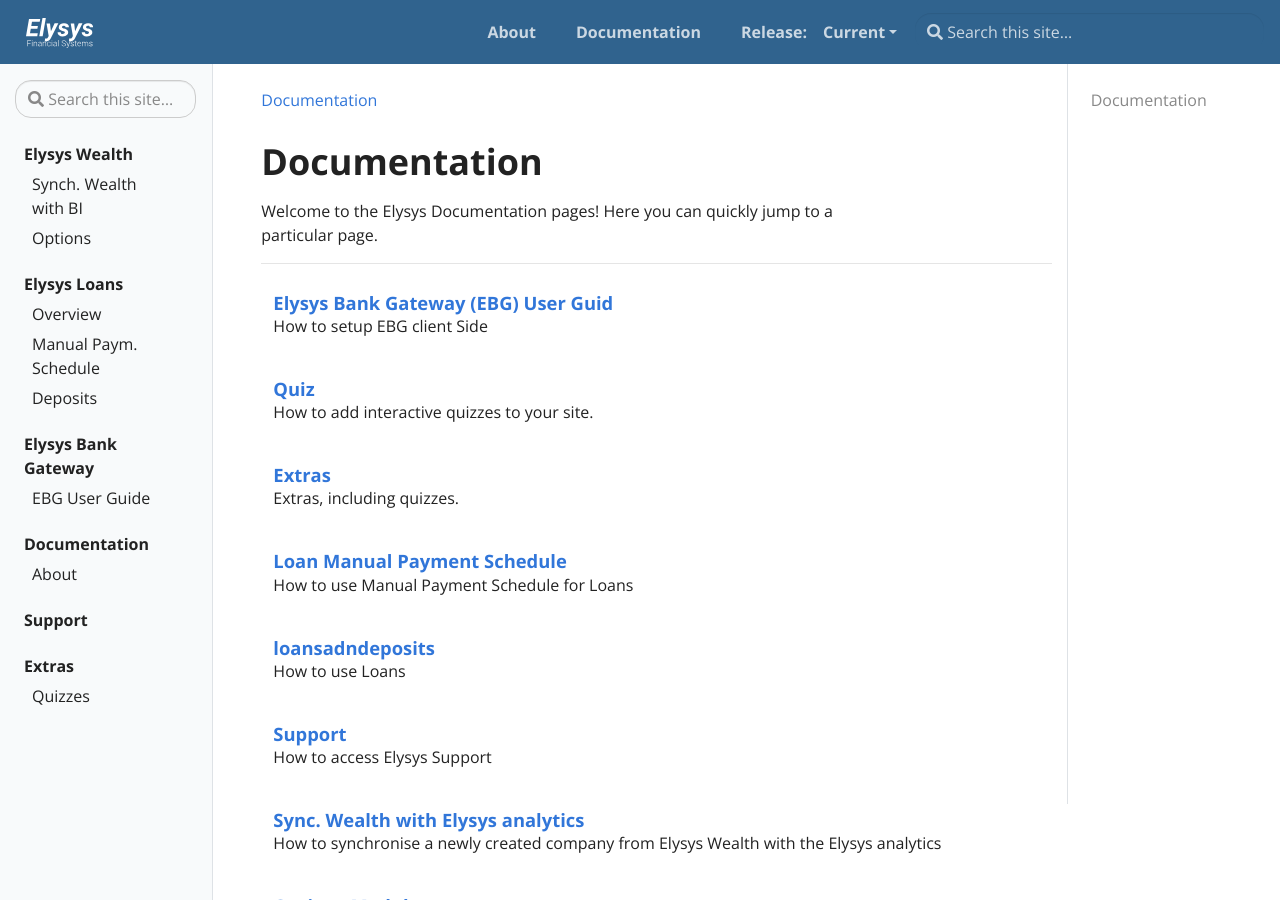
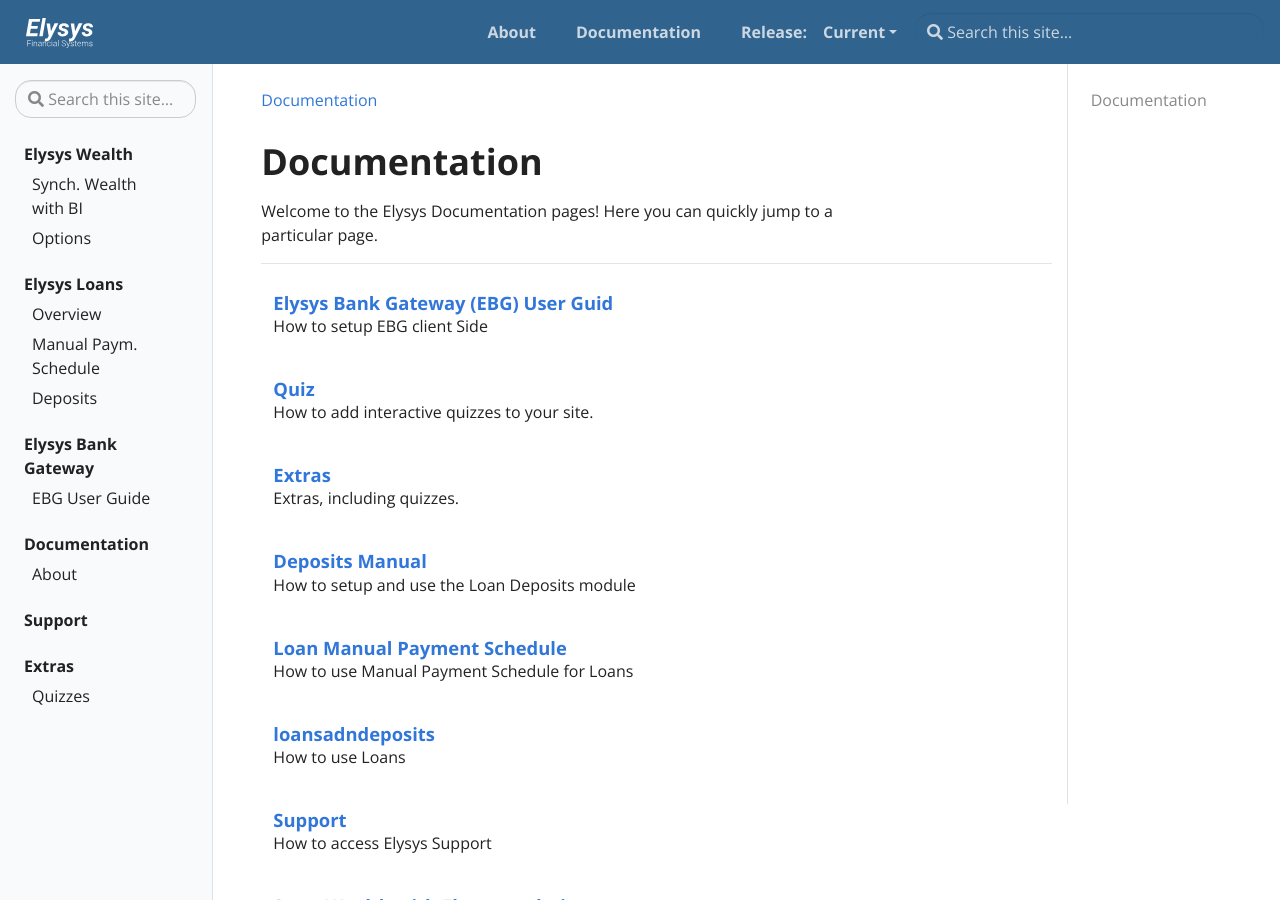
Before and after one commit to Elysys/Docs, a Jekyll site: the page built from pages/docs.md, in a window 1280 px wide and 900 px high. Built offline with Jekyll 4.4.1, drawn with Linux system fonts in a browser that asks for light colours.

Commit message:
US 356 add title and tags

```diff
--- a/_docs/loans/ElysysDepositsManual.md
+++ b/_docs/loans/ElysysDepositsManual.md
@@ -1,3 +1,11 @@
+---
+title: Deposits Manual
+tags:
+ - Loans
+ - Setup
+ - Deposits
+description: How to setup and use the Loan Deposits module
+---
 This document describes the standard functionalities of the Deposits
 module in Elysys for Microsoft Dynamics Business Central, as well as the
 required setup. Two types of deposits can be managed within the system:
```
